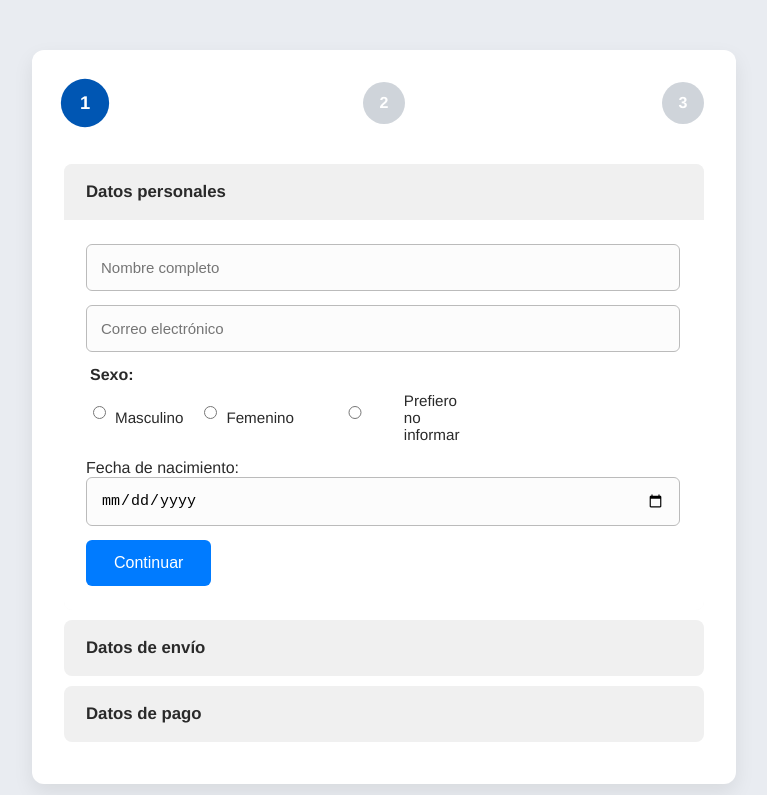
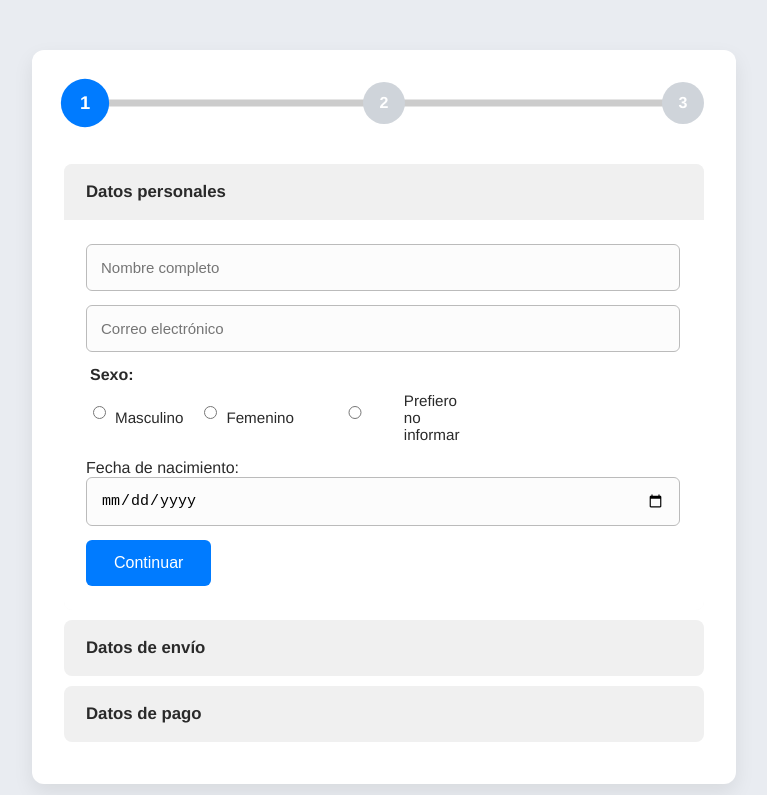
Before and after one commit to Anizakis/Act.2-Formulario, a website: page index.html in a window 1280 px wide. Both pictures are taken after a click on the element "Datos personales". Shown: the whole page, without its empty margins (256-1023 px from the left). Drawn offline with Linux system fonts and the light colour scheme.

Commit message:
Stepper Animados

```diff
--- a/index.js
+++ b/index.js
@@ -30,15 +30,35 @@ function nextStep(stepNumber) {
 
 // Función para activar un paso específico
 function activateStep(stepNumber) {
-  // Elimina la clase "active" de todos los pasos del stepper
-  steps.forEach(step => step.classList.remove('active'));
+  // Convierte a número por seguridad
+  const currentStep = parseInt(stepNumber);
 
-  // Elimina la clase "active" de todas las secciones del acordeón
+  // Recorre todos los pasos del stepper
+  steps.forEach(step => {
+    const stepIndex = parseInt(step.dataset.step);
+
+    // Limpia clases anteriores
+    step.classList.remove('active', 'completed');
+
+    // Marca los pasos anteriores como completados
+    if (stepIndex < currentStep) {
+      step.classList.add('completed');
+    }
+
+    // Marca el paso actual como activo
+    if (stepIndex === currentStep) {
+      step.classList.add('active');
+    }
+  });
+
+  // Oculta todas las secciones
   sections.forEach(section => section.classList.remove('active'));
 
-  // Agrega la clase "active" al paso correspondiente
-  document.querySelector(`.step[data-step="${stepNumber}"]`).classList.add('active');
+  // Muestra la sección correspondiente al paso actual
+  document.querySelector(`#step-${stepNumber}`).classList.add('active');
 
-  // Agrega la clase "active" a la sección del acordeón correspondiente
-  document.querySelector(`#step-${stepNumber}`).classList.add('active');
+  // Actualiza la clase de progreso en el stepper para animar la línea
+  const stepper = document.querySelector('.stepper');
+  stepper.classList.remove('progress-1', 'progress-2', 'progress-3'); // limpia
+  stepper.classList.add(`progress-${stepNumber}`); // aplica
 }
--- a/styles.css
+++ b/styles.css
@@ -20,13 +20,52 @@ body {
 .stepper {
   display: flex; /* Coloca los pasos en línea */
   justify-content: space-between; /* Centra los pasos horizontalmente */
+  position: relative;
+  height: 42px;
   gap: 20px; /* Espaciado entre pasos */
   margin-bottom: 40px; /* Separación con el acordeón */
+
 }
+
+.stepper::before {
+  content: "";
+  position: absolute;
+  top: 50%;
+  left: 1%;
+  right: 1%;
+  height: 7px;
+  background: #ccc;
+  z-index: 0;
+  transform: translateY(-50%);
+}
+
+.stepper::after {
+  content: "";
+  position: absolute;
+  top: 50%;
+  left: 1%;
+  right: 1%;
+  height: 7px;
+  background: #0056b3; /* color del progreso */
+  z-index: 1;
+  transform: translateY(-50%);
+  width: 0%;
+  transition: width 0.5s cubic-bezier(0.4, 0, 0.2, 1);
+}
+
+.stepper.progress-2::after {
+  width: 50%;
+}
+
+.stepper.progress-3::after {
+  width: 99%;
+}
+
 
 .step {
   width: 42px; /* Tamaño del círculo */
   height: 42px;
+  position:relative;
   background-color: #cfd4da; /* Color por defecto */
   color: white; /* Texto blanco */
   font-weight: bold; /* Texto en negrita */
@@ -34,15 +73,30 @@ body {
   border-radius: 50%; /* Forma circular */
   display: flex;
   align-items: center;
+  z-index: 2;
   justify-content: center;
   cursor: pointer; /* Cambia el cursor al pasar */
-  transition: transform 0.2s, background-color 0.3s; /* Animaciones suaves */
+  transition: transform 0.3s ease, background-color 0.5s ease, color 0.3s ease; /* Animaciones suaves */
+
 }
 
+.step:hover {
+  background-color: #007bff; /* Azul claro al pasar el ratón */
+  transform: scale(1.1);     /* Efecto de ligera ampliación */
+}
+
+
 .step.active {
-  background-color: #0056b3; /* Color del paso activo */
+  background-color: #007bff; /* Color del paso activo */
   transform: scale(1.15); /* Efecto visual al estar activo */
 }
+
+.step.completed {
+  background-color: #0056b3;
+  transition: background-color 0.3s ease;
+}
+
+
 
 /* Estilos de cada sección del acordeón */
 .accordion-section {
```
